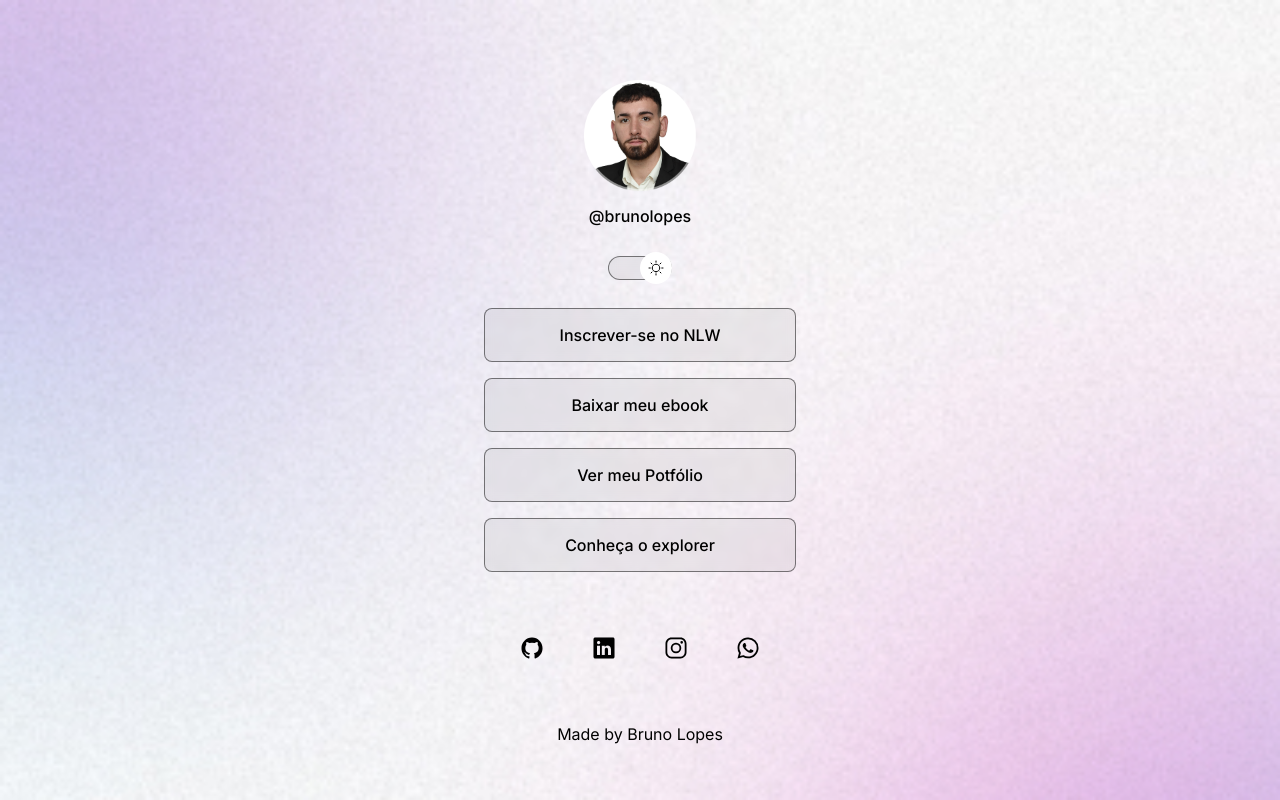
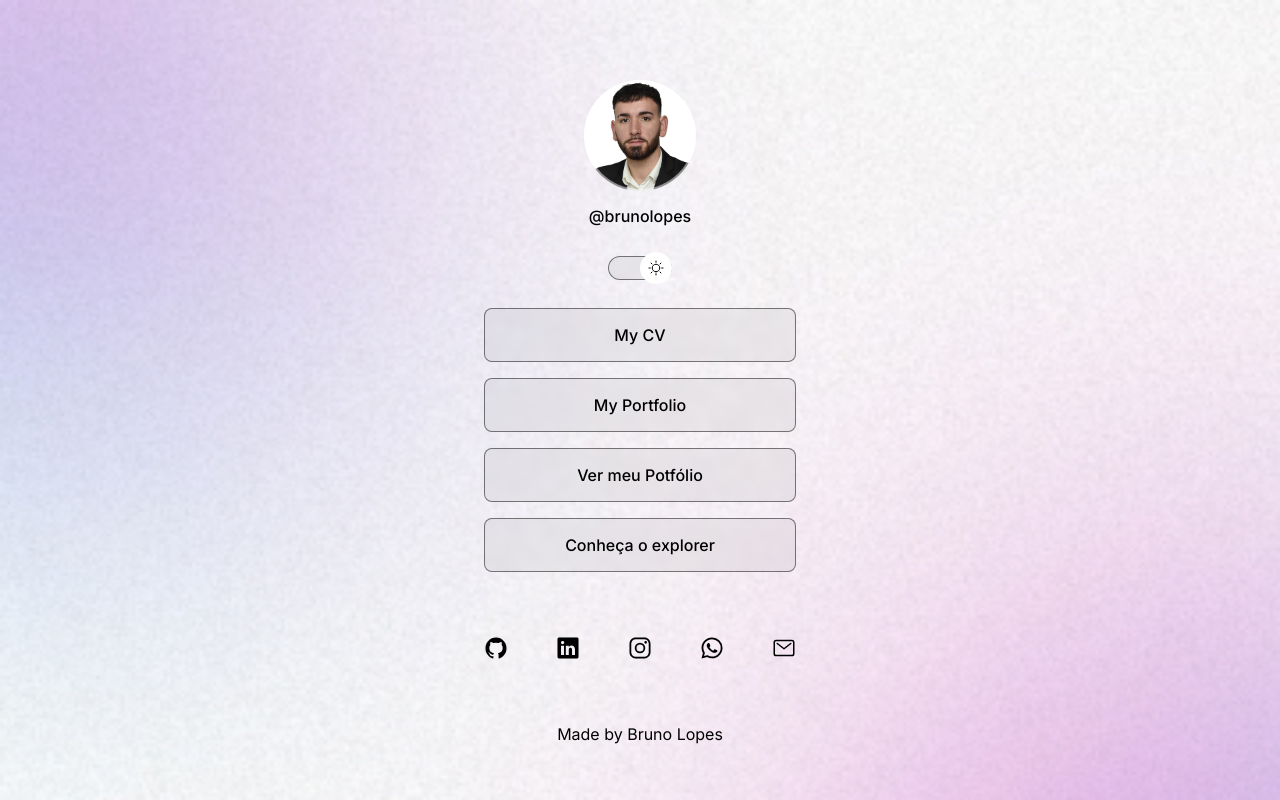
Before and after one commit to brunolopes9/DevLinks, a plain HTML site: page index.html in a window 1280 px wide. Drawn offline with nearby package versions, Linux system fonts and the light colour scheme.

Commit message:
fix image path

```diff
--- a/index.html
+++ b/index.html
@@ -17,7 +17,7 @@
     <div id="container">
       <div id="profile">
         <img
-          src="./assets/Avatar.png"
+          src="./assets/avatar.png"
           alt="Foto Profissional Bruno Lopes barba fundo branco "
         />
         <p>@brunolopes</p>
@@ -29,8 +29,8 @@
       </div>
 
       <ul>
-        <li><a href="#"> Inscrever-se no NLW</a></li>
-        <li><a href="#"> Baixar meu ebook</a></li>
+        <li><a href="#"> My CV</a></li>
+        <li><a href="#"> My Portfolio</a></li>
         <li><a href="#"> Ver meu Potfólio</a></li>
         <li>
           <a href="https://github.com/brunolopes9" target="_blank">
@@ -58,6 +58,13 @@
         <a href="https://wa.me/351933938716" target="_blank">
           <ion-icon name="logo-whatsapp"></ion-icon>
         </a>
+
+        <a
+          href="mailto:bruno-lopes9@hotmail.com?subject=Assunto do Email&body=Corpo do email"
+          target="_blank"
+        >
+          <ion-icon name="mail-outline"></ion-icon>
+        </a>
       </div>
     </div>
 
```
Also changed, not shown: 1 other file.
